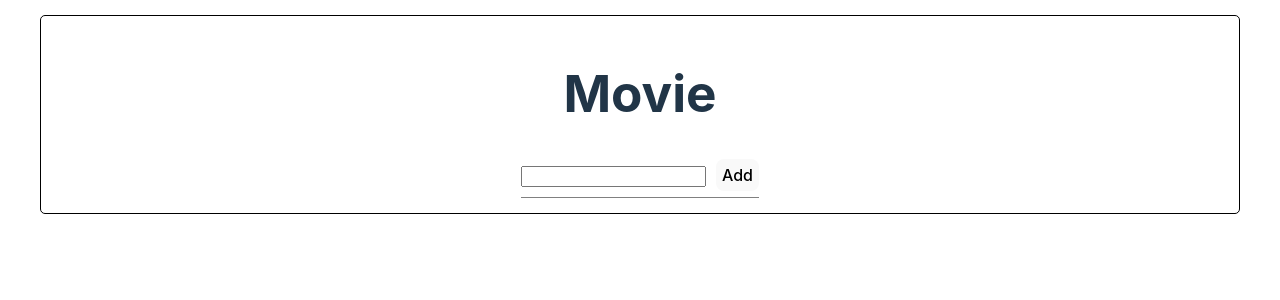
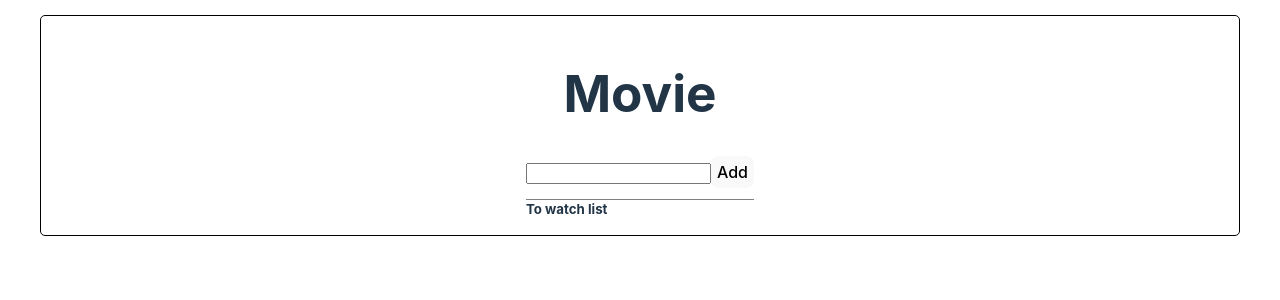
Before and after one commit to BeksultanDJ/HomeWork59, a React (Vite) app: page / in a window 1280 px wide. Shown: the top 300 px of the page. Built offline with nearby package versions, Linux system fonts and the light colour scheme.

Commit message:
добавил класснейм и тег h5

```diff
--- a/src/components/MovieList.tsx
+++ b/src/components/MovieList.tsx
@@ -33,12 +33,14 @@ const MovieList: React.FC = () => {
     return (
         <div>
             <input
+                className="inputName"
                 type="text"
                 value={newMovie}
                 onChange={(e) => setNewMovie(e.target.value)}
             />
             <button onClick={addMovie}>Add</button>
             <ul>
+                <h5>To watch list</h5>
                 {movies.map((movie) => (
                     <MovieItem
                         key={movie.id}
```
